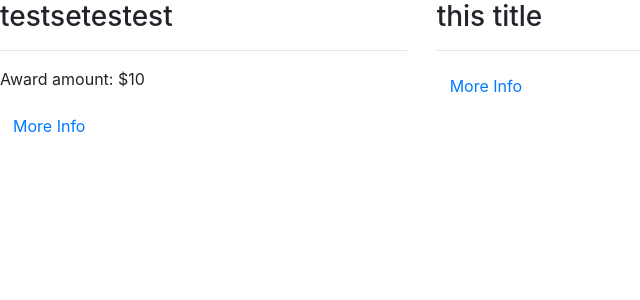
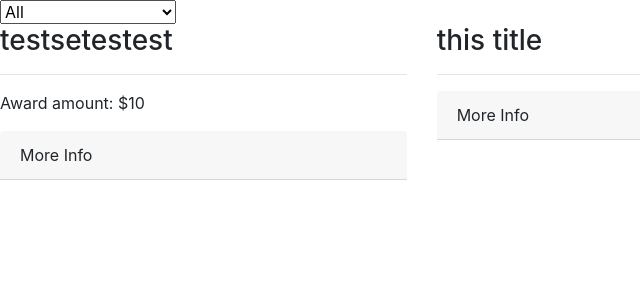
Before and after one commit to leroyrosales/utexas-yec-scholarship-finder, a React (Create React App) app in the folder react-app/: page / in a window 1280 px wide. Shown: the top 300 px of the page, without its empty margins (0-640 px from the left). Built offline with nearby package versions, Linux system fonts and the light colour scheme.

Commit message:
Adds Year In School Filter

```diff
--- a/react-app/src/App.js
+++ b/react-app/src/App.js
@@ -1,15 +1,39 @@
+import React, { useState } from "react";
+import 'bootstrap/dist/css/bootstrap.min.css';
 import './App.css';
 import Scholarship from './components/Scholarship'
-import 'bootstrap/dist/css/bootstrap.min.css';
+import YearInSchool from './components/YearInSchool'
+
+const YEAR_IN_SCHOOL_MAP = {
+  "All": () => true,
+  "Incoming Freshman": scholarship => scholarship.year_in_school.includes( "incoming_freshman" ),
+  "Incoming Transfer": scholarship => scholarship.year_in_school.includes( "incoming_transfer" ),
+  "Entering Transfer": scholarship => scholarship.year_in_school.includes( "entering_transfer" ),
+  "Externally Selected": scholarship => scholarship.year_in_school.includes( "externally_selected" ),
+  "Continuing Students": scholarship => scholarship.year_in_school.includes( "continuing_students" ),
+  "Graduate Students": scholarship => scholarship.year_in_school.includes( "graduate_students" )
+}
+
+// Get the 'keys' of our filter map object
+const YEAR_FILTERS = Object.keys(YEAR_IN_SCHOOL_MAP);
 
 function App({ scholarships }) {
 
-  const scholarshipList = scholarships.map((scholarship) => <Scholarship scholarship={scholarship}/>)
+  const [yearInSchoolFilter, setYearInSchoolFilter] = useState('All');
+
+  const scholarshipList = scholarships.filter( YEAR_IN_SCHOOL_MAP[yearInSchoolFilter] ).map((scholarship, index) => <Scholarship key={index} scholarship={scholarship}/>)
+
+  const handleChange = (e) => {
+    setYearInSchoolFilter(e.target.value)
+  }
 
   return (
-    <div className="row">
-      {scholarshipList}
-    </div>
+    <>
+      <YearInSchool YEAR_FILTERS={YEAR_FILTERS} handleChange={handleChange} setYearInSchoolFilter={setYearInSchoolFilter}/>
+      <div className="row">
+        {scholarshipList}
+      </div>
+    </>
   );
 }
 
--- a/react-app/src/components/Scholarship.js
+++ b/react-app/src/components/Scholarship.js
@@ -1,8 +1,13 @@
 import React from 'react'
 import Accordion from 'react-bootstrap/Accordion';
-import Button from 'react-bootstrap/Button';
+import Card from 'react-bootstrap/Card';
 
 export default function Scholarship({ scholarship }) {
+
+    const cleanUpString = (string) => {
+        return string.replace("_"," ")
+    }
+
     console.log(scholarship)
     return (
         <div className="col-6 col-md-4" data-year-in-hs="{ scholarship.year_in_school }">
@@ -14,12 +19,13 @@ export default function Scholarship({ scholarship }) {
             <Accordion>
                 <div>
                     <div>
-                        <Accordion.Toggle className="w-100 text-left" as={Button} variant="link" eventKey="0">
+                        <Accordion.Toggle as={Card.Header} eventKey="0">
                             More Info
                         </Accordion.Toggle>
                     </div>
                     <Accordion.Collapse eventKey="0">
                         <div>
+                            <hr/>
                             <div dangerouslySetInnerHTML={{ __html: scholarship.information }}></div>
                             <ul>
                             { scholarship.deadline ?
@@ -45,6 +51,9 @@ export default function Scholarship({ scholarship }) {
                             }
                             <li>Site: <a target="_blank" href="{ scholarship.website }" rel="noindex, nofollow">{ scholarship.website }</a></li>
                             </ul>
+                            { scholarship.year_in_school.map((year, index) => (
+                                <div key={index}>{ cleanUpString(year) }</div>
+                            )) }
                         </div>
                     </Accordion.Collapse>
                 </div>
--- /dev/null
+++ b/react-app/src/components/YearInSchool.js
@@ -0,0 +1,16 @@
+import React from 'react'
+
+export default function YearInSchool({ handleChange, setYearInSchoolFilter, YEAR_FILTERS }) {
+
+    return (
+        <>
+            <select onChange={handleChange}>
+                {YEAR_FILTERS.map( year =>
+                    <option>
+                    {year}
+                    </option>
+                )}
+            </select>
+        </>
+    )
+}
```
